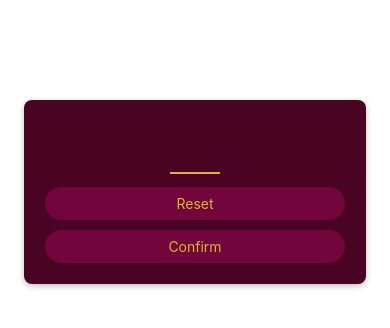
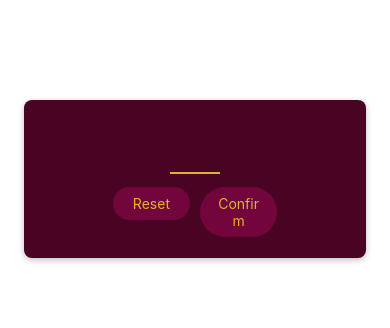
Before and after one commit to Gilxhon001/ReactNative-GuessingNumberGame, a React Native app: screen / in a window 390 px wide. Shown: the top 328 px of the page. Built offline with nearby package versions, Linux system fonts and the light colour scheme.

Commit message:
add button style improvements

```diff
--- a/screens/StartGameScreen.js
+++ b/screens/StartGameScreen.js
@@ -12,8 +12,14 @@ function StartGameScreen() {
                 autoCapitalize="none"
                 autoCorrect={false}
             />
-            <PrimaryButton>Reset</PrimaryButton>
-            <PrimaryButton>Confirm</PrimaryButton>
+            <View style={styles.buttonsContainer}>
+                <View style={styles.buttonContainer}>
+                    <PrimaryButton>Reset</PrimaryButton>
+                </View>
+                <View style={styles.buttonContainer}>
+                    <PrimaryButton>Confirm</PrimaryButton>
+                </View>
+            </View>
         </View>
     )
 
@@ -24,6 +30,8 @@ export default StartGameScreen;
 
 const styles = StyleSheet.create({
     inputContainer: {
+        justifyContent:"center",
+        alignItems: "center",
         padding: 16,
         marginTop: 100,
         marginHorizontal: 24,
@@ -48,5 +56,11 @@ const styles = StyleSheet.create({
         textAlign: "center",
         alignSelf: "center",
     },
+    buttonsContainer: {
+        flexDirection: "row",
+    },
+    buttonContainer: {
+        flex: 1,
+    }
 
 });
```
